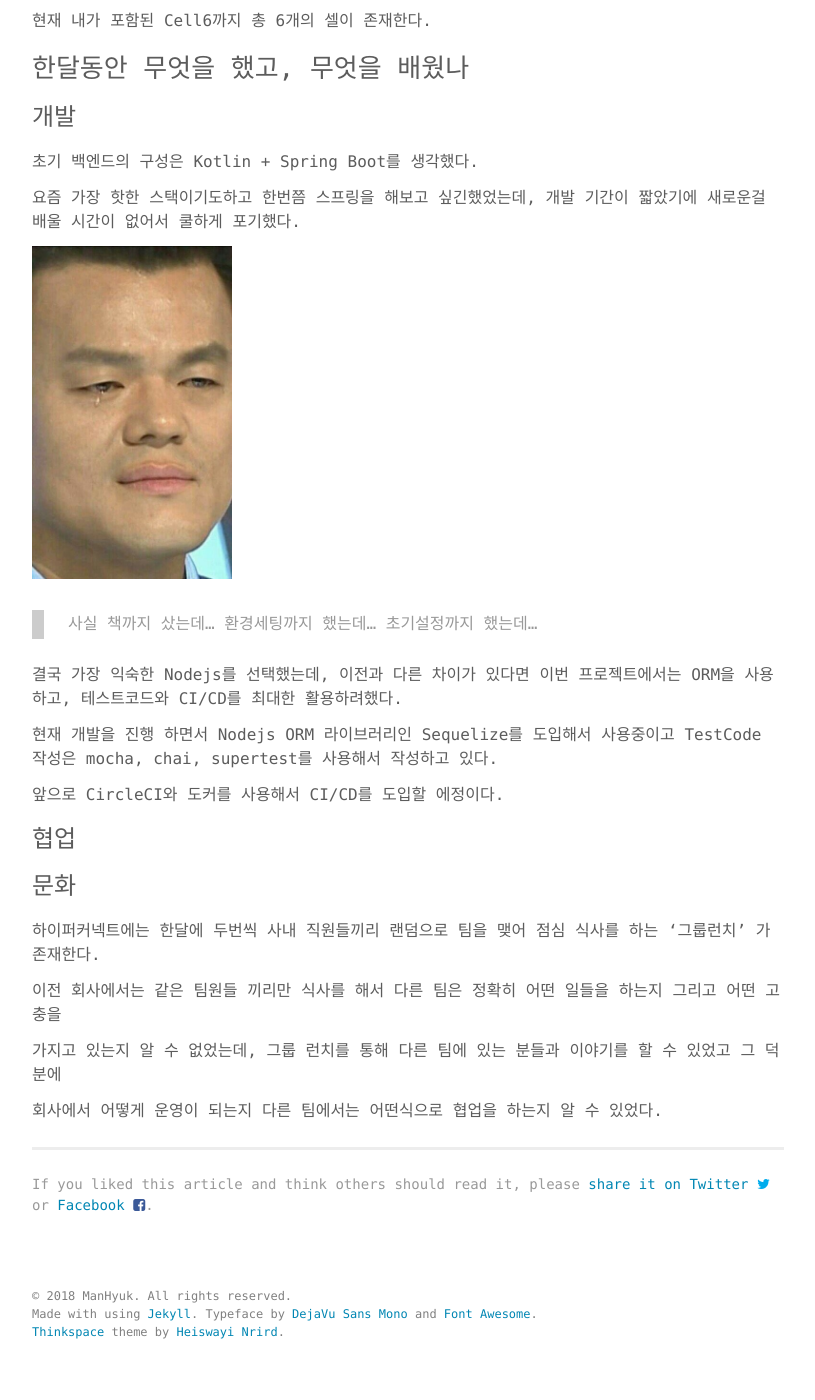
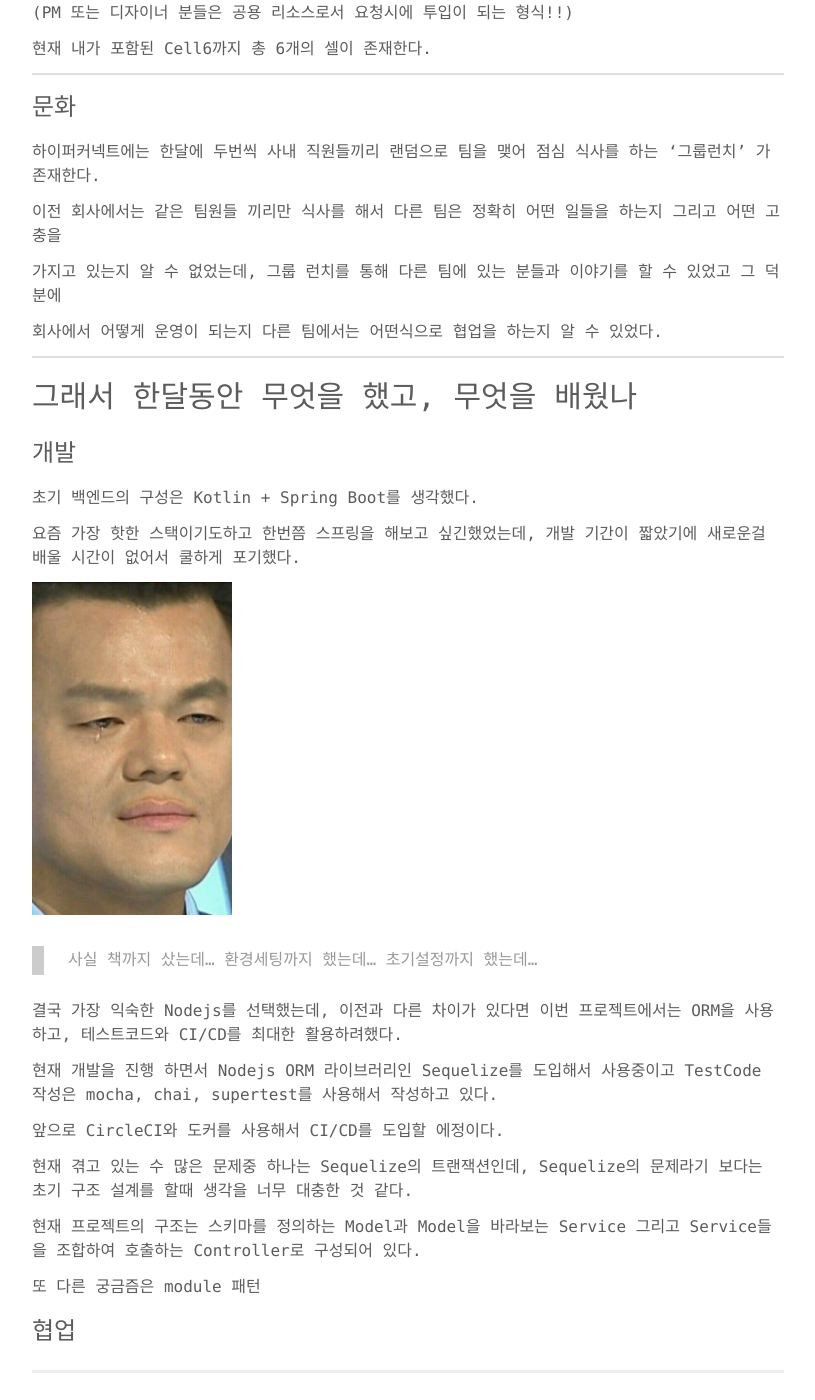
Before and after one commit to ManHyuk/ManHyuk.github.io, a Jekyll site: the page built from _posts/2018-08-05-hpcnt.md, in a window 1280 px wide and 1400 px high, scrolled down 2449 px. Shown: the whole window, without its empty margins (232-1047 px from the left). Built offline with Jekyll 4.4.1, drawn with Linux system fonts in a browser that asks for light colours.

Commit message:
edit hpcnt.md

```diff
--- a/_posts/2018-08-05-hpcnt.md
+++ b/_posts/2018-08-05-hpcnt.md
@@ -17,6 +17,8 @@ keywords: ""
 지난 한달간의 인턴생활 회고와 남은 한달의 기간을 어떻게 보낼지에 대한 생각을 정리하려 한다.
 
 ~~(절대 회사에서 시켜 쓰는거임)~~
+
+---
 
 ## HyperConnect
 
@@ -42,6 +44,7 @@ keywords: ""
 근데 붙음 뿌-듯
 
 
+---
 
 
 ## Hyper-X
@@ -77,7 +80,24 @@ HyperX의 또 다른 특징으로는 클라이언트 개발자와 백엔드 개
 
 현재 내가 포함된 Cell6까지 총 6개의 셀이 존재한다.
 
-## 한달동안 무엇을 했고, 무엇을 배웠나
+
+---
+
+### 문화
+
+하이퍼커넥트에는 한달에 두번씩 사내 직원들끼리 랜덤으로 팀을 맺어 점심 식사를 하는 '그룹런치' 가 존재한다.
+
+이전 회사에서는 같은 팀원들 끼리만 식사를 해서 다른 팀은 정확히 어떤 일들을 하는지 그리고 어떤 고충을
+
+가지고 있는지 알 수 없었는데, 그룹 런치를 통해 다른 팀에 있는 분들과 이야기를 할 수 있었고 그 덕분에
+
+회사에서 어떻게 운영이 되는지 다른 팀에서는 어떤식으로 협업을 하는지 알 수 있었다.
+
+---
+
+
+
+# 그래서 한달동안 무엇을 했고, 무엇을 배웠나
 
 ### 개발
 
@@ -96,16 +116,16 @@ HyperX의 또 다른 특징으로는 클라이언트 개발자와 백엔드 개
 
 앞으로 CircleCI와 도커를 사용해서 CI/CD를 도입할 에정이다.
 
+현재 겪고 있는 수 많은 문제중 하나는 Sequelize의 트랜잭션인데, Sequelize의 문제라기 보다는 초기 구조 설계를 할때 생각을 너무 대충한 것 같다.
+
+
+현재 프로젝트의 구조는 스키마를 정의하는 Model과 Model을 바라보는 Service 그리고 Service들을 조합하여 호출하는 Controller로 구성되어 있다.
+
+
+
+또 다른 궁금즘은 module 패턴
+
+
+
 
 ### 협업
-
-
-### 문화
-
-하이퍼커넥트에는 한달에 두번씩 사내 직원들끼리 랜덤으로 팀을 맺어 점심 식사를 하는 '그룹런치' 가 존재한다.
-
-이전 회사에서는 같은 팀원들 끼리만 식사를 해서 다른 팀은 정확히 어떤 일들을 하는지 그리고 어떤 고충을
-
-가지고 있는지 알 수 없었는데, 그룹 런치를 통해 다른 팀에 있는 분들과 이야기를 할 수 있었고 그 덕분에
-
-회사에서 어떻게 운영이 되는지 다른 팀에서는 어떤식으로 협업을 하는지 알 수 있었다.
```
